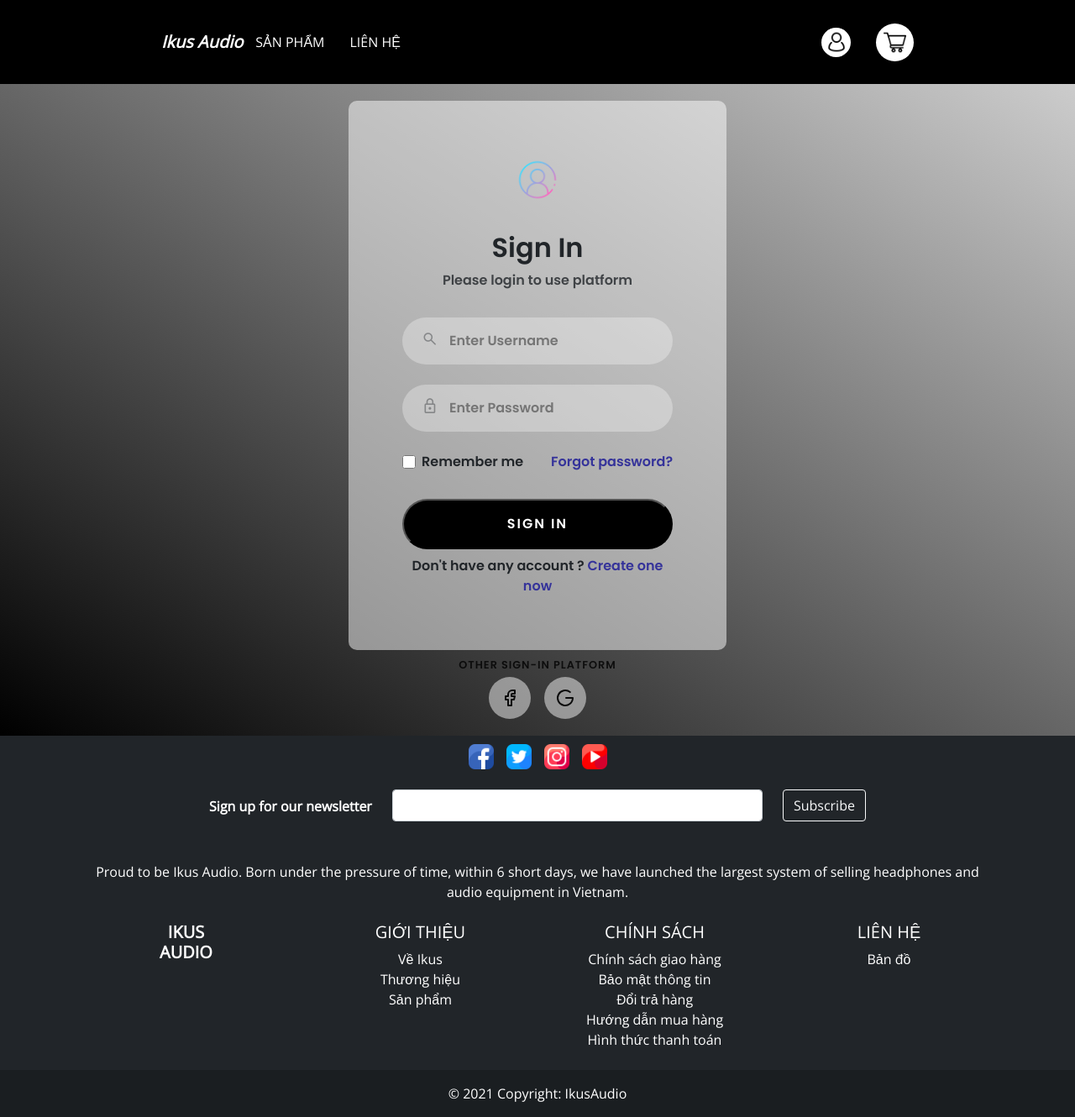
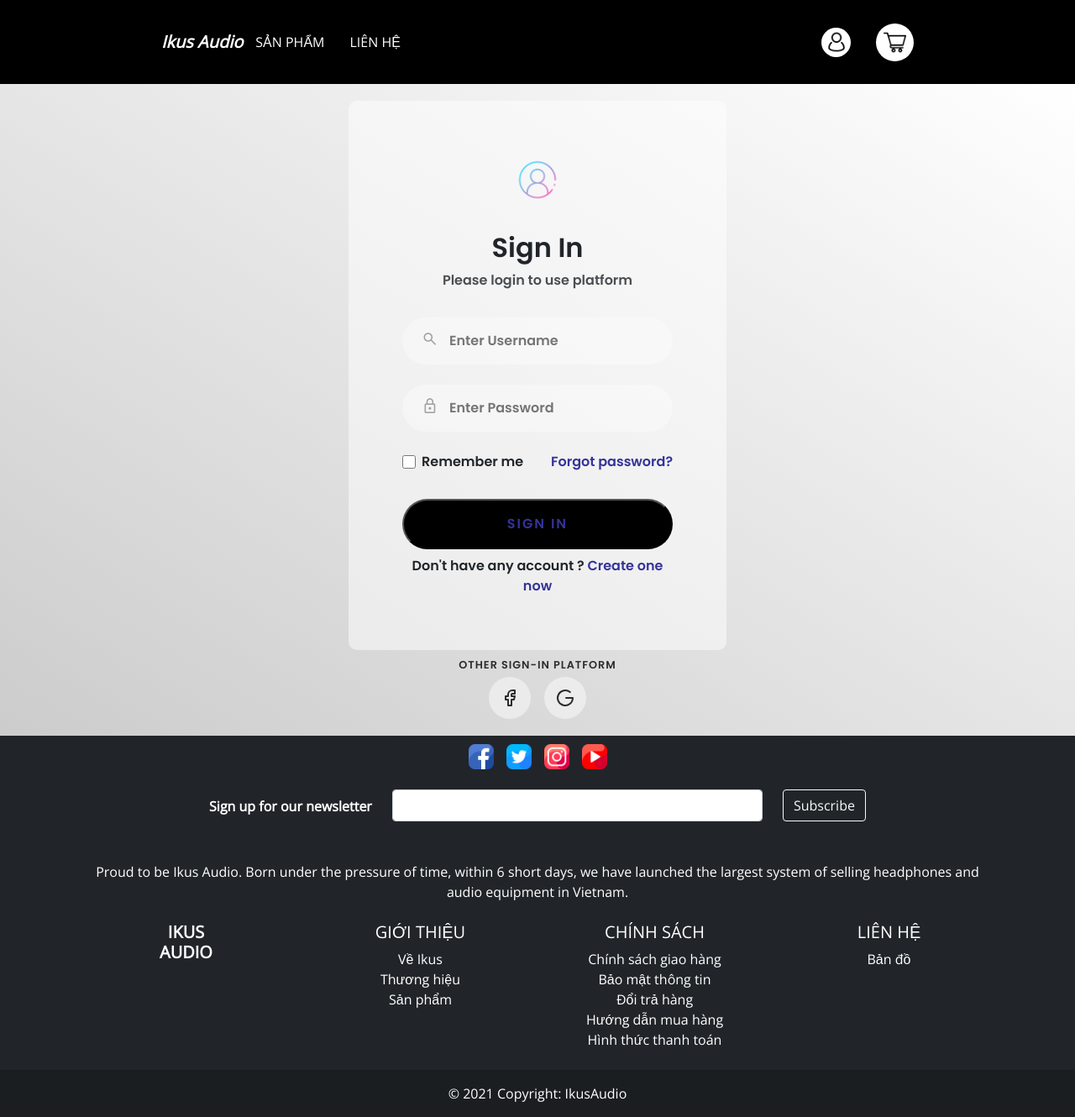
Before and after one commit to Tris1805/audio, a PHP site: page /dangnhap.php in a window 1280 px wide. Shown: the whole page at 84% size. Run offline with PHP 8.4, Linux system fonts and the light colour scheme; data comes from the database, SQL or seed files in the repository.

Commit message:
adjust some bg corlor

```diff
--- a/Audio/assets/css/style.css
+++ b/Audio/assets/css/style.css
@@ -298,7 +298,7 @@ html {
   width: 100%;
   overflow: hidden;
   /* background: linear-gradient(to right, #333399, #ff00cc);  */
-  background: linear-gradient(to top right, #000, #ccc);
+  background: linear-gradient(to top right, #ccc, white);
   display: flex;
   align-items: center;
   justify-content: center;
@@ -324,7 +324,7 @@ html {
 .login_card::before{
   content: '';
   position: absolute;
-  background: rgba(255, 255, 255, .15);
+  /* background: rgba(255, 255, 255, .15); */
   inset: 0;
   transform: rotate(-5deg);
   z-index: -1;
--- a/Audio/client/dangnhap.php
+++ b/Audio/client/dangnhap.php
@@ -119,7 +119,7 @@
                 </div>
                 <a href="./quenmatkhau.php">Forgot password?</a>
               </div>
-              <button type="submit">Sign in</button>
+              <button type="submit"> <a href="#">Sign in</a></button>
             </form>
 
             <div class="login_card_footer">
```
